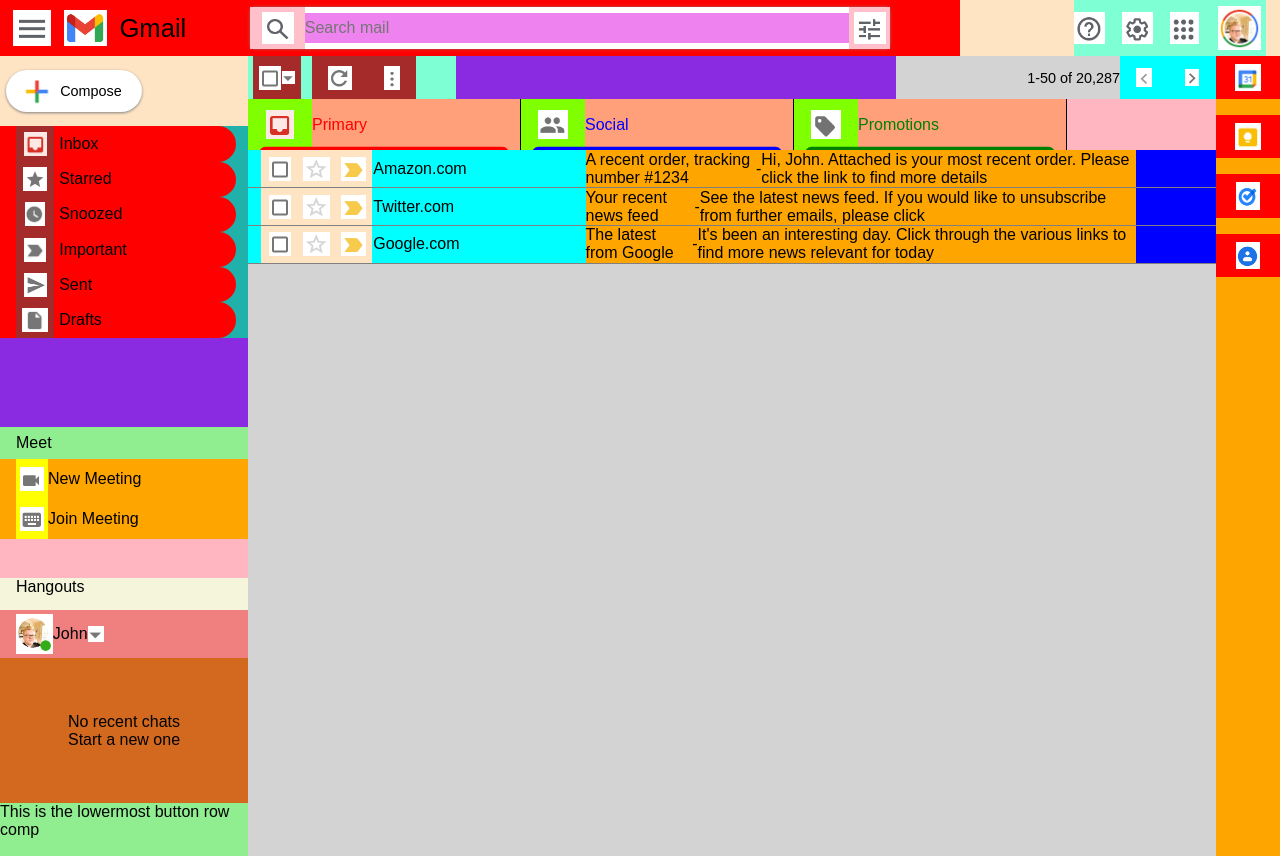
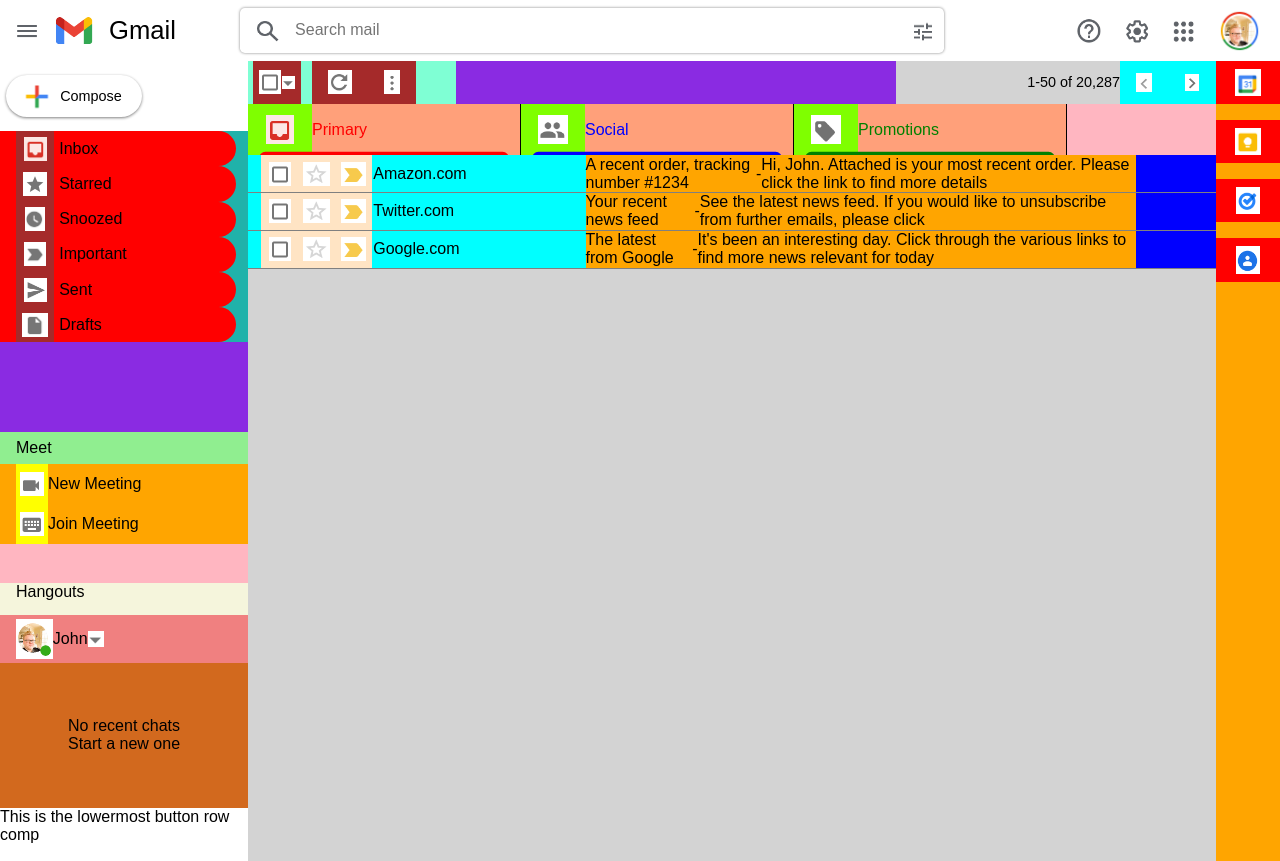
Before and after one commit to jnydam/gmailappclone, a React (Create React App) app: page / in a window 1280 px wide. Built offline with nearby package versions, Linux system fonts and the light colour scheme.

Commit message:
Removed color schema for gmail app clone in the header

```diff
--- a/src/components/MainLayoutContainer/MainLayoutContainer.module.css
+++ b/src/components/MainLayoutContainer/MainLayoutContainer.module.css
@@ -2,6 +2,6 @@
     display: flex;
     height: 100vh;
     width: 100%;
-    background-color: yellow;
+    background-color: white;
     flex-direction: column;
 }
--- a/src/components/MainLayoutContainer/OuterLowerBody/LeftMenuColumnComp/LeftMenuColumnComp.module.css
+++ b/src/components/MainLayoutContainer/OuterLowerBody/LeftMenuColumnComp/LeftMenuColumnComp.module.css
@@ -3,7 +3,7 @@
     height: 100%;
     width: 15.5rem;
     min-width: 15.5rem;
-    background-color: lightgreen;
+    /* background-color: lightgreen; */
     flex-direction: column;
 }
 
@@ -11,7 +11,7 @@
     display: flex;
     height: 4.4rem;
     width: 100%;
-    background-color: bisque;
+    /* background-color: bisque; */
     align-items: center;
 }
 
--- a/src/components/MainLayoutContainer/OuterLowerBody/OuterLowerBody.module.css
+++ b/src/components/MainLayoutContainer/OuterLowerBody/OuterLowerBody.module.css
@@ -2,5 +2,5 @@
     display: flex;
     height: 100%;
     width: 100%;
-    background-color: lightgreen;
+    /* background-color: lightgreen; */
 }
--- a/src/components/MainLayoutContainer/OuterUpperNav/GoogleSearchBar/GoogleSearchBar.js
+++ b/src/components/MainLayoutContainer/OuterUpperNav/GoogleSearchBar/GoogleSearchBar.js
@@ -13,7 +13,7 @@
         </div>
         <input className={styles.searchMailInputStyle} placeholder='Search mail'></input>
         <div className={styles.filterIconImageContainer}>
-            <img style={{height: '2rem', width: '2rem'}} src={filterMailIconGraphic}></img>
+            <img style={{height: '1.7rem', width: '1.7rem'}} src={filterMailIconGraphic}></img>
         </div>
     </div>)
 }
--- a/src/components/MainLayoutContainer/OuterUpperNav/GoogleSearchBar/GoogleSearchBar.module.css
+++ b/src/components/MainLayoutContainer/OuterUpperNav/GoogleSearchBar/GoogleSearchBar.module.css
@@ -1,7 +1,7 @@
 .googleSearchBarContainer {
     display: flex;
     height: 75%;
-    width: 40rem;
+    width: 44rem;
     /* border-style: none;
     outline-style: none; */
     border-radius: 0.3rem;
@@ -15,7 +15,7 @@
     display: flex;
     height: 100%;
     width: 4rem;
-    background-color: pink;
+    /* background-color: pink; */
     justify-content: center;
     align-items: center;
 }
@@ -24,7 +24,7 @@
     display: flex;
     height: 100%;
     width: 3rem;
-    background-color: pink;
+    /* background-color: pink; */
     justify-content: center;
     align-items: center;
 }
@@ -33,7 +33,7 @@
     display: flex;
     height: 70%;
     width: 100%;
-    background-color: violet;
+    /* background-color: violet; */
     border-style: none;
     font-size: 1rem;
     outline-style: none;
--- a/src/components/MainLayoutContainer/OuterUpperNav/OuterUpperNav.js
+++ b/src/components/MainLayoutContainer/OuterUpperNav/OuterUpperNav.js
@@ -15,7 +15,7 @@
 
     return (<div className={styles.outerUpperNavContainer}>
         <div className={styles.leftDividerContainer}>
-            <img className={styles.iconGraphicStyle} src={leftSideMenuGraphic}>
+            <img style={{height: '1.6rem'}} className={styles.iconGraphicStyle} src={leftSideMenuGraphic}>
             </img>
             <img className={styles.iconGraphicStyle} src={mIconGraphic}>
             </img>
--- a/src/components/MainLayoutContainer/OuterUpperNav/OuterUpperNav.module.css
+++ b/src/components/MainLayoutContainer/OuterUpperNav/OuterUpperNav.module.css
@@ -1,7 +1,7 @@
 .outerUpperNavContainer {
     display: flex;
-    min-height: 3.5rem;
-    background-color: violet;
+    min-height: 3.8rem;
+    /* background-color: violet; */
     width: 100%;
     justify-content: space-between;
 }
@@ -10,7 +10,7 @@
     display: flex;
     height: 100%;
     width: 60rem;
-    background-color: red;
+    /* background-color: red; */
     align-items: center;
 }
 
@@ -18,7 +18,7 @@
     display: flex;
     height: 100%;
     width: 20rem;
-    background-color: bisque;
+    /* background-color: bisque; */
     justify-content: flex-end;
 }
 
@@ -26,7 +26,7 @@
     display: flex;
     height: 100%;
     width: 3rem;
-    background-color: aquamarine;
+    /* background-color: aquamarine; */
     align-items: center;
 }
 
```
